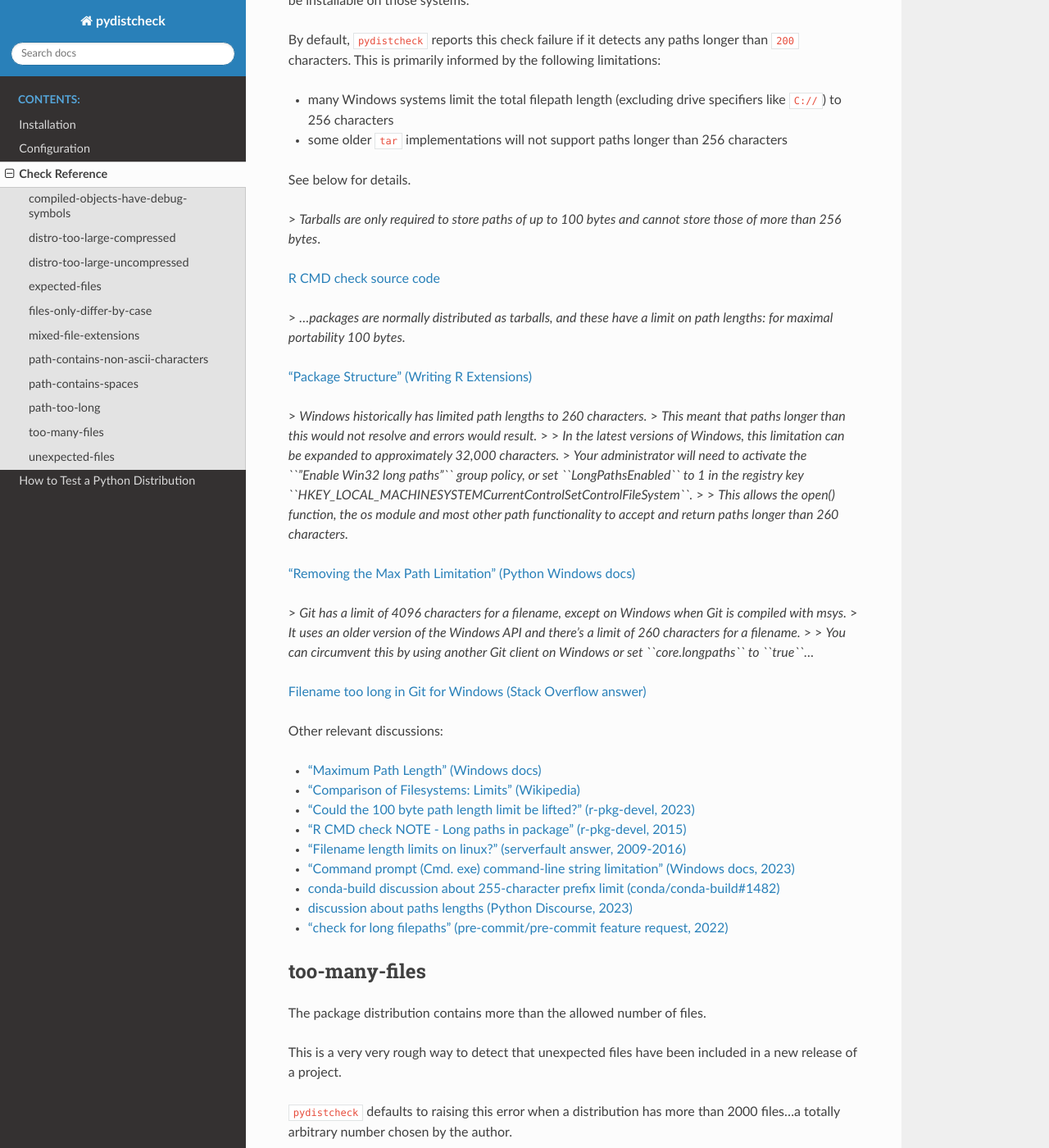
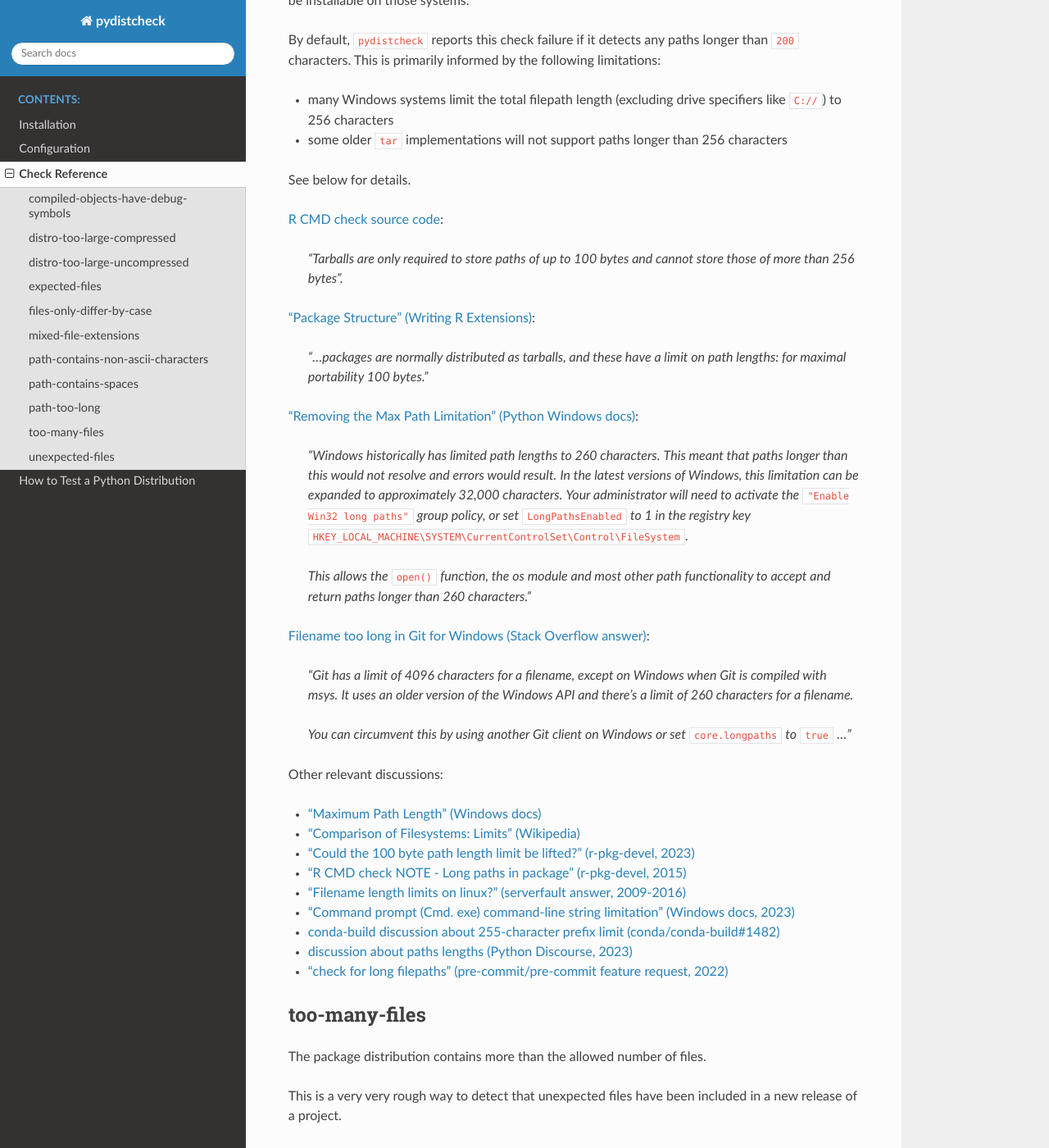
Before and after one commit to jameslamb/pydistcheck, a Sphinx documentation site: the page built from docs/check-reference.rst, in a window 1280 px wide and 1400 px high, scrolled down 3213 px. Shown: the whole window at 82% size. Built offline with Sphinx 7.4.7 and the Read the Docs theme 2.0.0, drawn with Linux system fonts in a browser that asks for light colours.

Commit message:
[docs] fix formatting of blockquotes (#247)

```diff
--- a/docs/check-reference.rst
+++ b/docs/check-reference.rst
@@ -137,30 +137,29 @@
 
 See below for details.
 
-> *Tarballs are only required to store paths of up to 100 bytes and cannot store those of more than 256 bytes*.
+`R CMD check source code <https://github.com/wch/r-source/blob/29559f9bf4df2c55ef5eace203cbe335bbd03f2f/src/library/tools/R/check.R#L839>`__:
 
-`R CMD check source code <https://github.com/wch/r-source/blob/29559f9bf4df2c55ef5eace203cbe335bbd03f2f/src/library/tools/R/check.R#L839>`__
+    *"Tarballs are only required to store paths of up to 100 bytes and cannot store those of more than 256 bytes".*
 
-> *...packages are normally distributed as tarballs, and these have a limit on path lengths: for maximal portability 100 bytes.*
+`"Package Structure" (Writing R Extensions) <https://cran.r-project.org/doc/manuals/R-exts.html#Package-structure>`__:
 
-`"Package Structure" (Writing R Extensions) <https://cran.r-project.org/doc/manuals/R-exts.html#Package-structure>`__
+    *"...packages are normally distributed as tarballs, and these have a limit on path lengths: for maximal portability 100 bytes."*
 
-> *Windows historically has limited path lengths to 260 characters.*
-> *This meant that paths longer than this would not resolve and errors would result.*
->
-> *In the latest versions of Windows, this limitation can be expanded to approximately 32,000 characters.*
-> *Your administrator will need to activate the ``"Enable Win32 long paths"`` group policy, or set ``LongPathsEnabled`` to 1 in the registry key ``HKEY_LOCAL_MACHINE\SYSTEM\CurrentControlSet\Control\FileSystem``.*
->
-> *This allows the open() function, the os module and most other path functionality to accept and return paths longer than 260 characters.*
+`"Removing the Max Path Limitation" (Python Windows docs) <https://docs.python.org/3/using/windows.html#removing-the-max-path-limitation>`__:
 
-`"Removing the Max Path Limitation" (Python Windows docs) <https://docs.python.org/3/using/windows.html#removing-the-max-path-limitation>`__
+    *"Windows historically has limited path lengths to 260 characters.*
+    *This meant that paths longer than this would not resolve and errors would result.*
+    *In the latest versions of Windows, this limitation can be expanded to approximately 32,000 characters.*
+    *Your administrator will need to activate the* ``"Enable Win32 long paths"`` *group policy, or set* ``LongPathsEnabled`` *to 1 in the registry key* ``HKEY_LOCAL_MACHINE\SYSTEM\CurrentControlSet\Control\FileSystem``.
 
-> *Git has a limit of 4096 characters for a filename, except on Windows when Git is compiled with msys.*
-> *It uses an older version of the Windows API and there's a limit of 260 characters for a filename.*
->
-> *You can circumvent this by using another Git client on Windows or set ``core.longpaths`` to ``true``...*
+    *This allows the* ``open()`` *function, the os module and most other path functionality to accept and return paths longer than 260 characters."*
 
-`Filename too long in Git for Windows (Stack Overflow answer) <https://stackoverflow.com/a/22575737/3986677>`__
+`Filename too long in Git for Windows (Stack Overflow answer) <https://stackoverflow.com/a/22575737/3986677>`__:
+
+    *"Git has a limit of 4096 characters for a filename, except on Windows when Git is compiled with msys.*
+    *It uses an older version of the Windows API and there's a limit of 260 characters for a filename.*
+
+    *You can circumvent this by using another Git client on Windows or set* ``core.longpaths`` *to* ``true`` *..."*
 
 Other relevant discussions:
 
```
Also changed, not shown: docs/env.yml (+4 -4 lines), .pre-commit-config.yaml.
